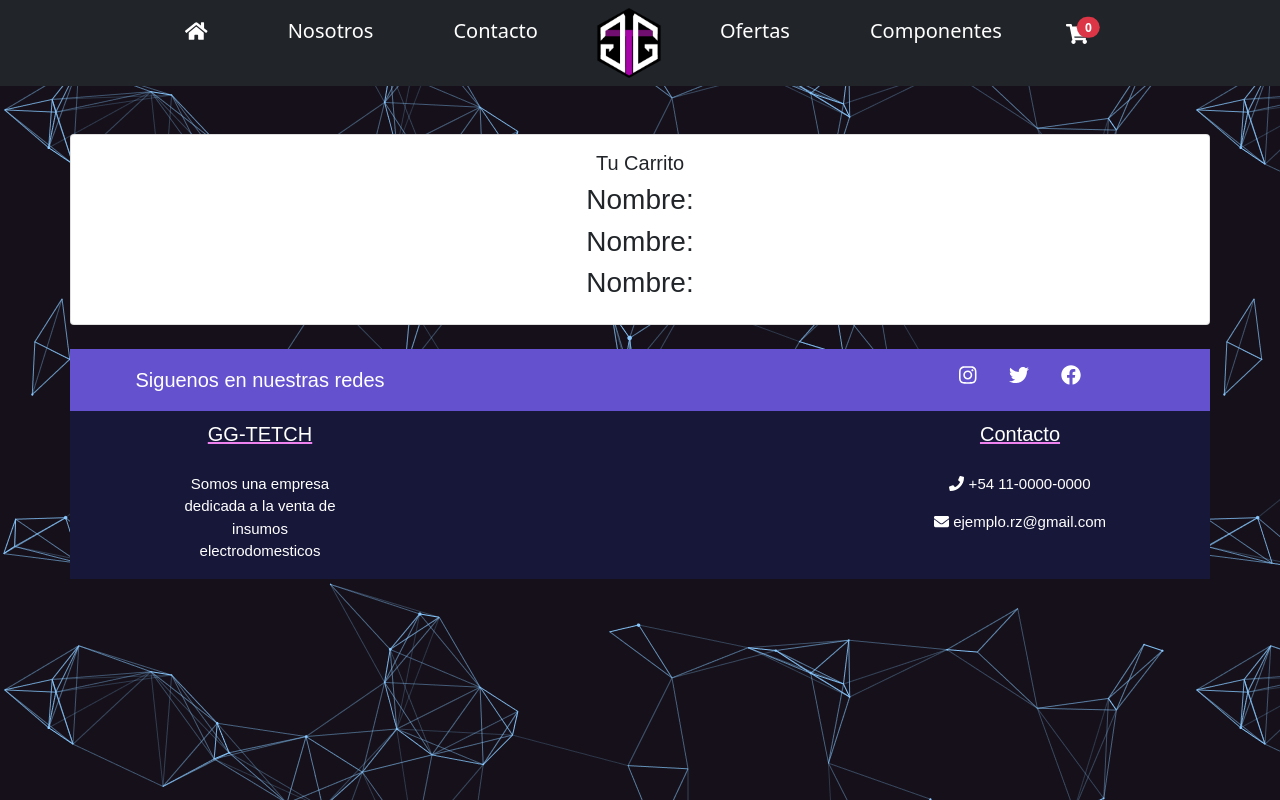
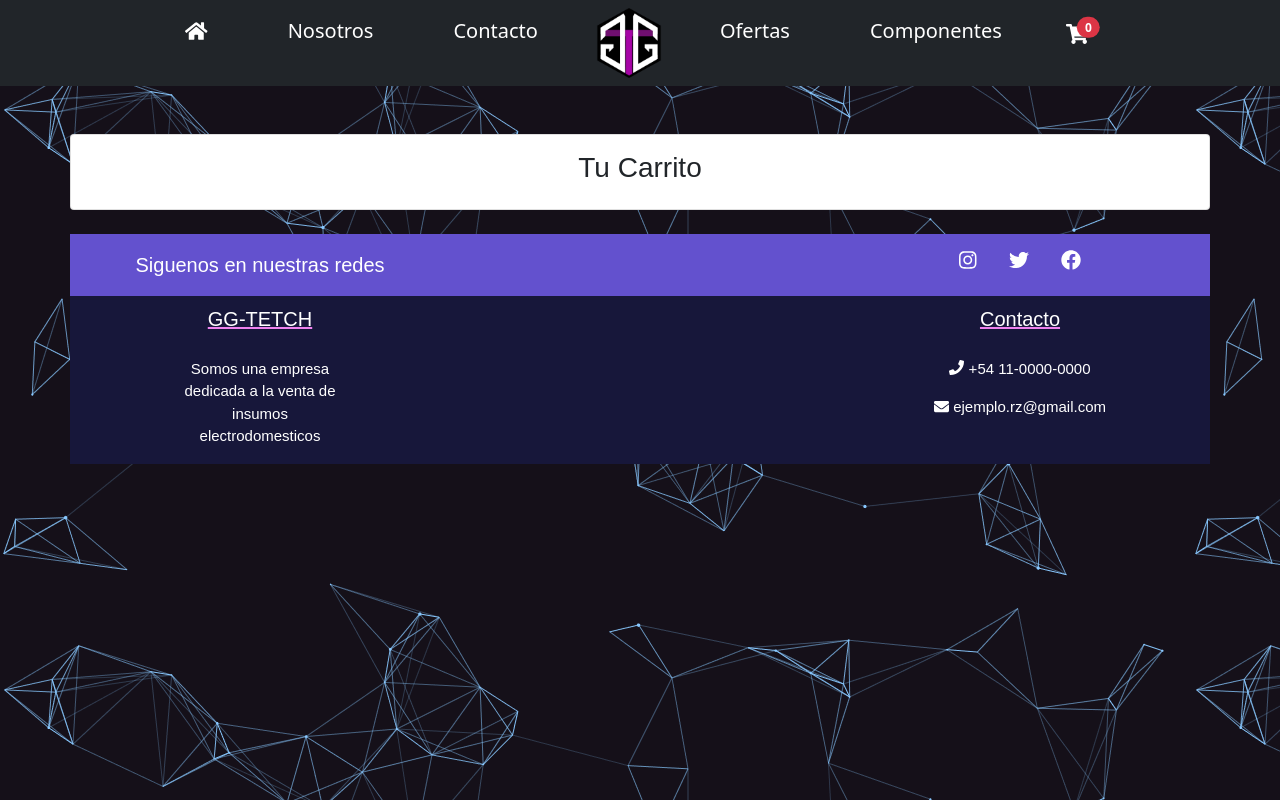
Before and after one commit to rozapa1998/ggtech2, a React (Create React App) app: page /cart in a window 1280 px wide. Built offline with nearby package versions, Linux system fonts and the light colour scheme.

Commit message:
Mostrando en Cart

```diff
--- a/src/components/CartContext/CartContext.css
+++ b/src/components/CartContext/CartContext.css
@@ -1,3 +1,11 @@
 .Cartcard{
     width: 100rem;
 }
+
+.imgPequeña{
+    max-width: 150px;
+}
+
+.pequeño{
+    max-width: 1500px;
+}
--- a/src/components/CartContext/CartContextView.js
+++ b/src/components/CartContext/CartContextView.js
@@ -1,25 +1,57 @@
-import React from 'react'
+import React, {useContext} from 'react'
+import ItemCount from '../ItemCount/ItemCount'
 import "./CartContext.css"
+import { CartContext } from '../CartProvider'
 
 
 
 const CartContextView = ({cartItem}) => {
 
+    const {addToCart} = useContext(CartContext);
+    const {removeItem} = useContext(CartContext);
+
+    const Agregar = (count) => {
+        addToCart(cartItem, count);
+    }
+
+    const Eliminar = (x) =>{
+        removeItem(x);
+    }
 
 
     return (
         <div className="CartContext">
-            <div className="row">
-            <div className=" col-12 card Cartcard ">
-                <div className="card-body">
-                    <h5 className="card-title">Tu Carrito</h5>
-                    <h3>Nombre:{cartItem.titulo}</h3>
-                    <h3>Nombre:{cartItem.precio}</h3>
-                    <h3>Nombre:{cartItem.img}</h3>
+                    <div class="card mb-3 pequeño">
+                        <div class="row g-0">
+                            <div class="col-md-3">
+                            <img src={cartItem.img} class="img-fluid rounded-start imgPequeña" alt="Producto"></img>
+                            </div>
+                            <div class="col-md-3">
+                            <div class="card-body">
+                                <h5 class="card-title">{cartItem.titulo}</h5>
+                                <p class="card-text">$ {cartItem.precio}</p>
+                                <p class="card-text">Cantidad: {cartItem.cantidad}</p>
+                            </div>
+
+                            </div>
+                            <div class="col-md-3">
+                            <ItemCount
+                            stock={cartItem.stock}
+                            onAdd={Agregar}/>
+                            </div>
+                            <div class="col-md-2">
+                                <p class="card-text center pt-5">Total: $ {cartItem.cantidad*cartItem.precio}</p>
+                            </div>
+                            <div class="col-md-1">
+                            <button type="button" class="btn-close pt-5" onClick={Eliminar(cartItem.id)} data-bs-dismiss="alert" aria-label="Close"></button>
+                            </div>
+
+                        </div>
+
+                        </div>
+
                 </div>
-            </div>
-            </div>
-            </div>
+
     )
 }
 
--- a/src/components/CartProvider.js
+++ b/src/components/CartProvider.js
@@ -21,7 +21,6 @@ export const CartContext = createContext()
                     setCart((prev) => [...prev, {...item, cantidad}])
                 }
             };
-            console.log(cart)
 
             //Remover 1 Item
             const removeItem = (itemId) =>{
--- a/src/components/Views/Cart/Cart.js
+++ b/src/components/Views/Cart/Cart.js
@@ -9,11 +9,23 @@ const Cart = () => {
     return (
         <div className="Cart">
             <div className="container pt-5">
-            <CartContextView
-            cartItem={cart}/>
+            <div className="row">
+            <div className=" col-12 card Cartcard ">
+                <div className="card-body">
+                    <h3 className="card-title">Tu Carrito</h3>
+                {cart.map(items => {
+                    return(
+                        <CartContextView
+                        key={items.key}
+                        cartItem={items}/>
+                    )
+                })}
+
             </div>
-
-        </div>
+            </div>
+            </div>
+            </div>
+            </div>
     )
 }
 
```
